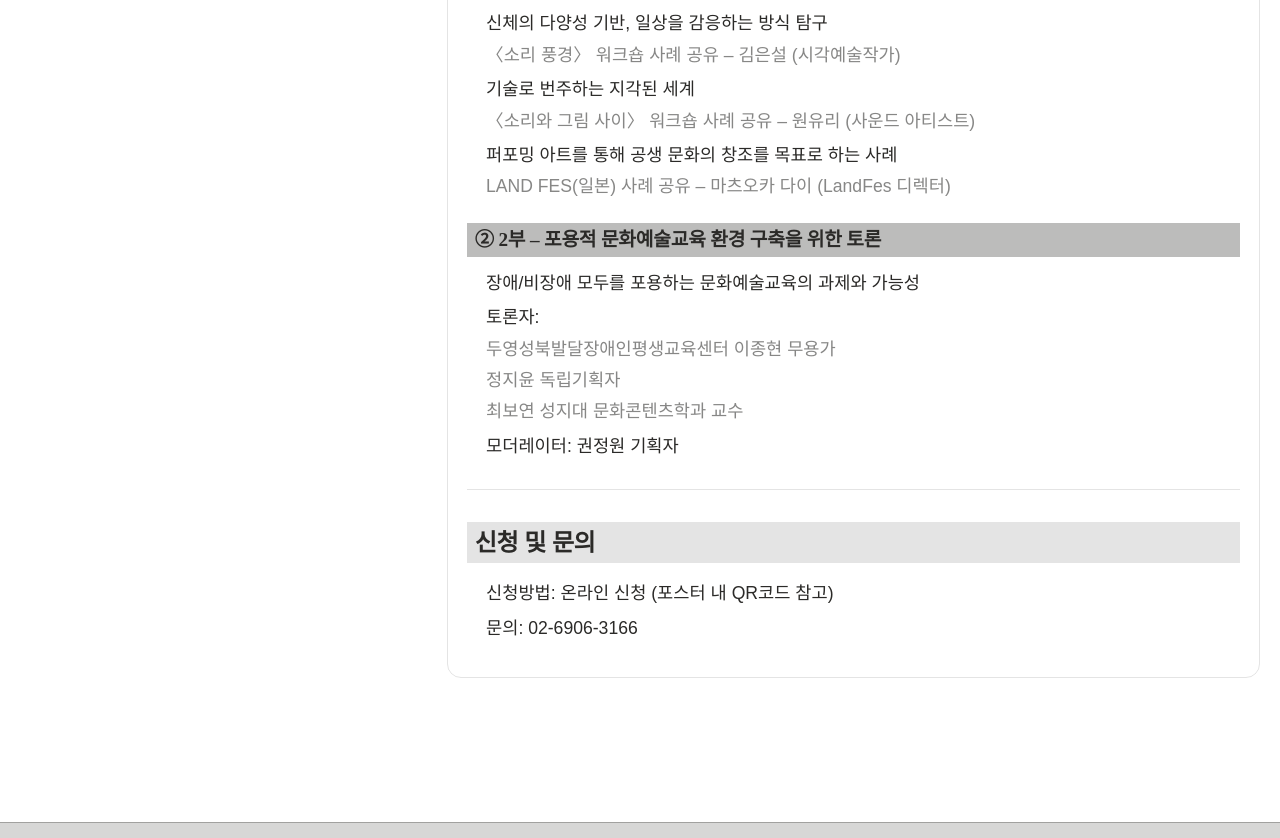
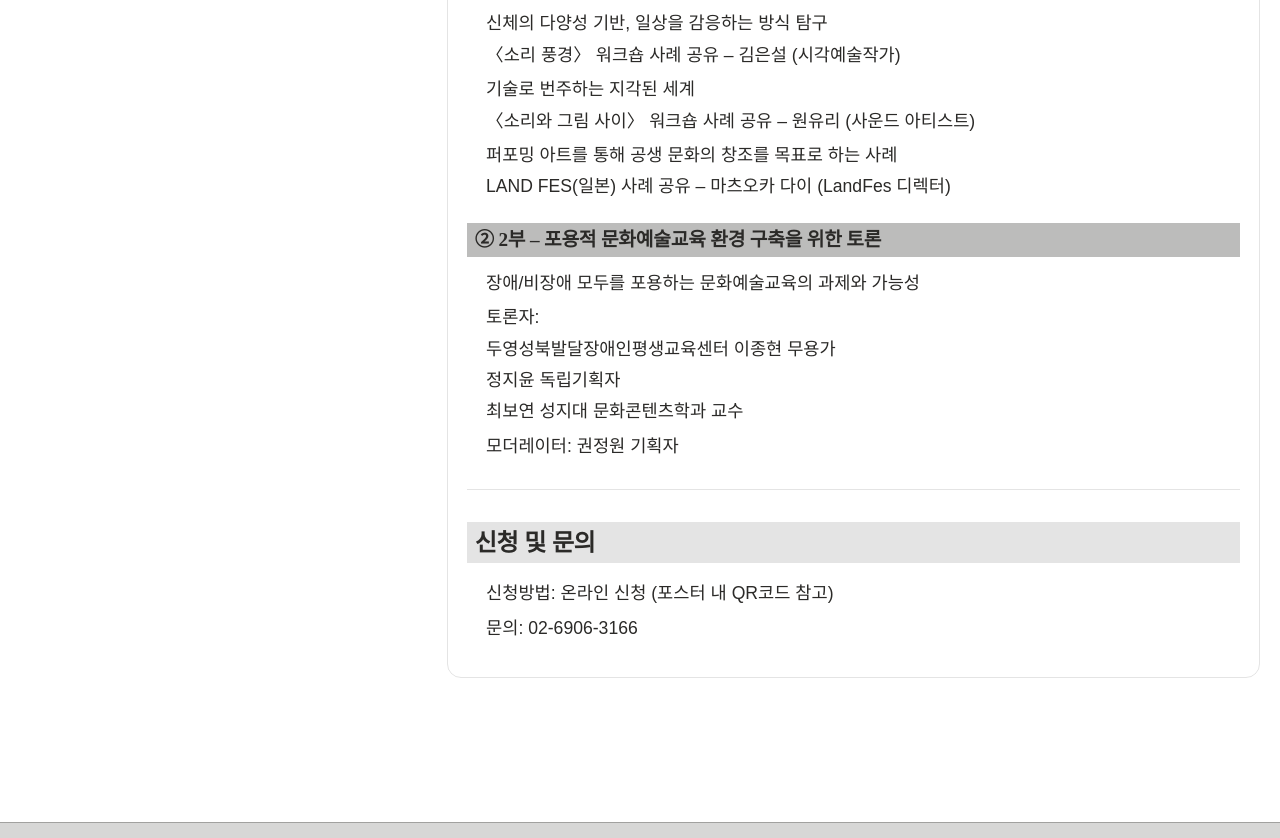
Before and after one commit to habinweb/seongbuk, a plain HTML site: page board-all-art.html in a window 1280 px wide. Shown: the part 1113-1951 px from the top of the page. Drawn offline with nearby package versions, Linux system fonts and the light colour scheme; a web font is replaced by a local one.

Commit message:
fix: 서브페이지 시각 대비 접근성 개선

```diff
--- a/assets/scss/_post.scss
+++ b/assets/scss/_post.scss
@@ -53,7 +53,7 @@
   .post-body .note {
     display: inline-block;
     font-size: var(--fs-title-4);
-    color: var(--color-4-90);
+    color: var(--color-4);
   }
   .post-meta {
     display: flex;
```
Also changed, not shown: assets/css/style.css.
